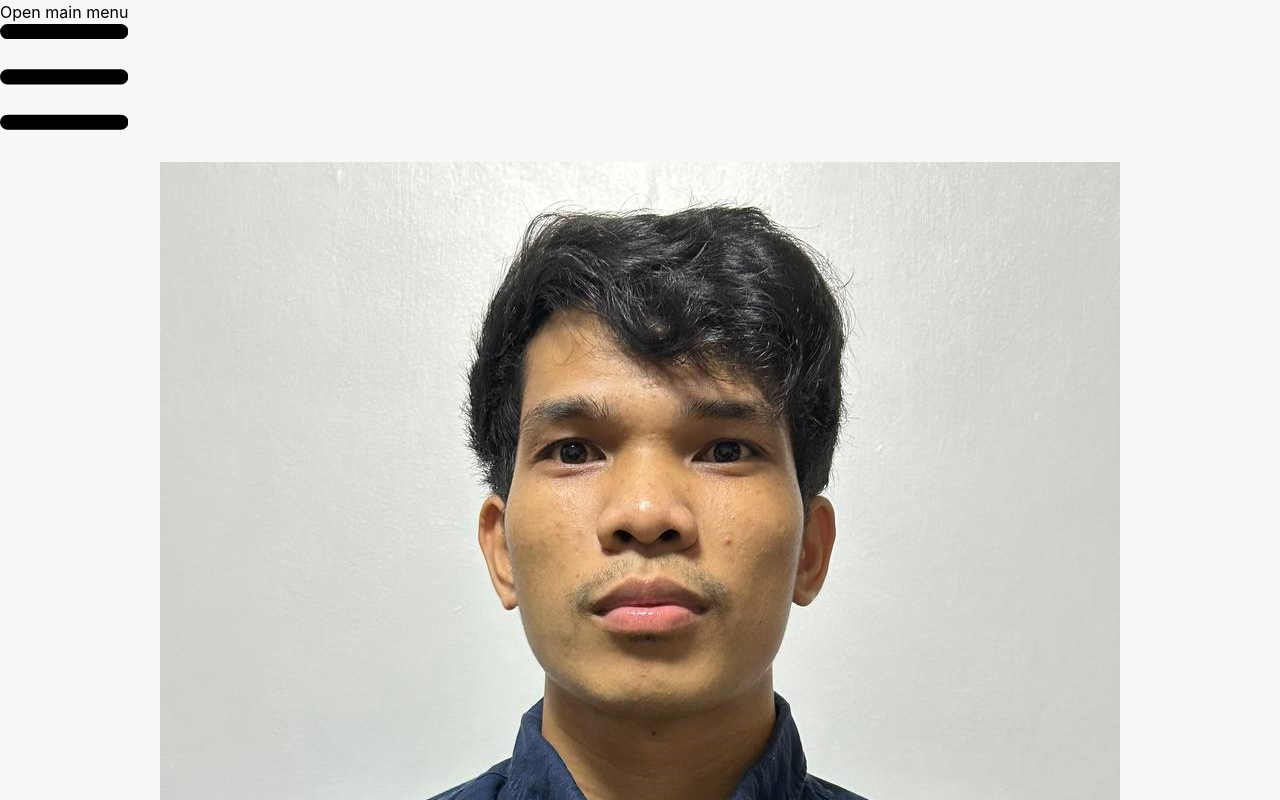
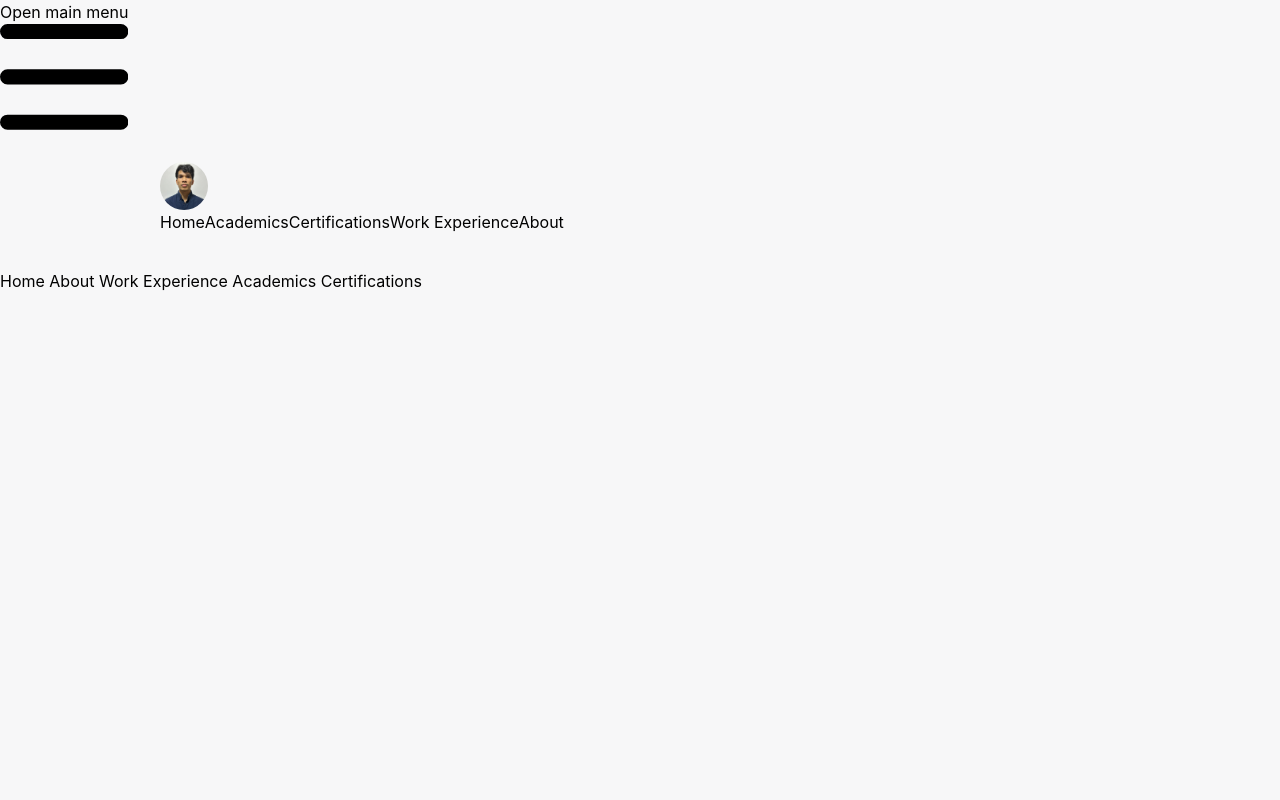
Before and after one commit to kimlj/portfolio, a React (Vite) app: page / in a window 1280 px wide. Shown: the top 800 px of the page. Built offline with nearby package versions, Linux system fonts and the light colour scheme.

Commit message:
removed flex initial from nav li

```diff
--- a/src/navbar.css
+++ b/src/navbar.css
@@ -1,15 +1,30 @@
+.nav-ul{
+    display: flex;
+
+}
+.nav-ul-li{
+    border-bottom: 2px solid transparent;
+    overflow: hidden;
+    padding-bottom: .1rem;
+    /* padding-left: 1%; */
+}
+.nav-ul-li:first-child{
+
+}
 .nav-ul-li:hover{
     border-bottom: 2px solid #ffef5c;
 }
 
-.nav-ul-li{
-    border-bottom: 2px solid transparent;
-    overflow: hidden;
-    padding-bottom: .1rem;
-}
+
 
 #navbar-default{
     width: 75%;
     margin: 2rem auto;
 
 }
+
+.profile{
+    width: 3rem;
+    height: 3rem;
+    border-radius: 50%;
+}
--- a/src/navbar.jsx
+++ b/src/navbar.jsx
@@ -36,20 +36,20 @@ function Navbar() {
         </button >
         <div className={`${isMenuOpen ? 'block' : 'hidden'} w-full md:block md:w-auto`} id="navbar-default">
         <img className = "profile" src={profileImagePath} alt="" />
-        <ul className="font-medium flex flex-col mt-4 bg-white p-7 rounded-3xl md:flex-row md:space-x-8 rtl:space-x-reverse md:mt-0 md:border md:bg-white dark:bg-gray-800 md:dark:bg-gray-900 dark:border-gray-700">
-                <li className="flex-initial nav-ul-li">
+        <ul className="nav-ul font-medium mt-4 bg-white p-7 rounded-3xl md:flex-row md:space-x-8 rtl:space-x-reverse md:mt-0 md:border md:bg-white dark:bg-gray-800 md:dark:bg-gray-900 dark:border-gray-700">
+            <li className="nav-ul-li">
                 <Link to="/" className={sharedLinkStyles}>Home</Link>
             </li>
-                <li className="flex-initial nav-ul-li">
+            <li className="nav-ul-li">
                 <Link to="/academics" className={sharedLinkStyles}>Academics</Link>
             </li>
-                <li className="flex-initial nav-ul-li">
+            <li className="nav-ul-li">
                 <Link to="/certifications" className={sharedLinkStyles}>Certifications</Link>
             </li>
-                <li className="flex-initial nav-ul-li">
+            <li className="nav-ul-li">
                 <Link to="/workExperience" className={sharedLinkStyles}>Work Experience</Link>
             </li>
-                <li className="flex-initial nav-ul-li">
+            <li className="nav-ul-li">
                 <Link to="/About" className={sharedLinkStyles}>About</Link>
             </li>
             {/* Add other links as needed */}
```
Lines whose indentation alone changed are shown as unchanged.
